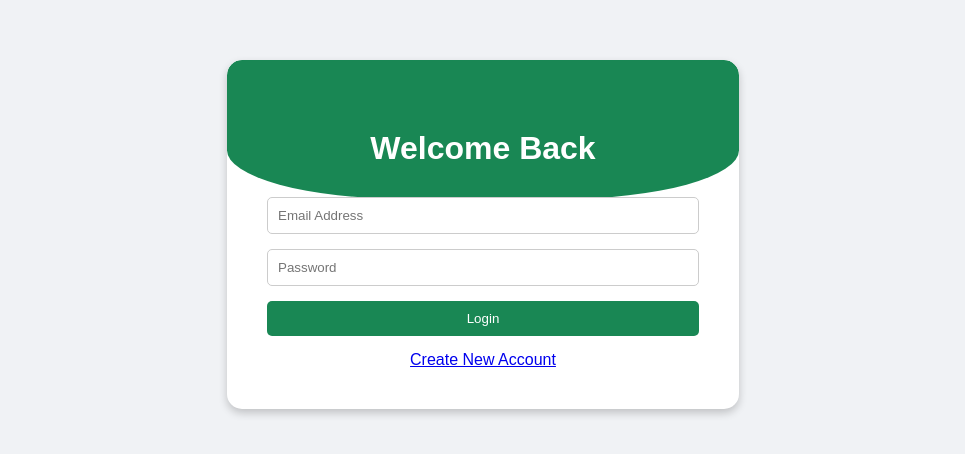
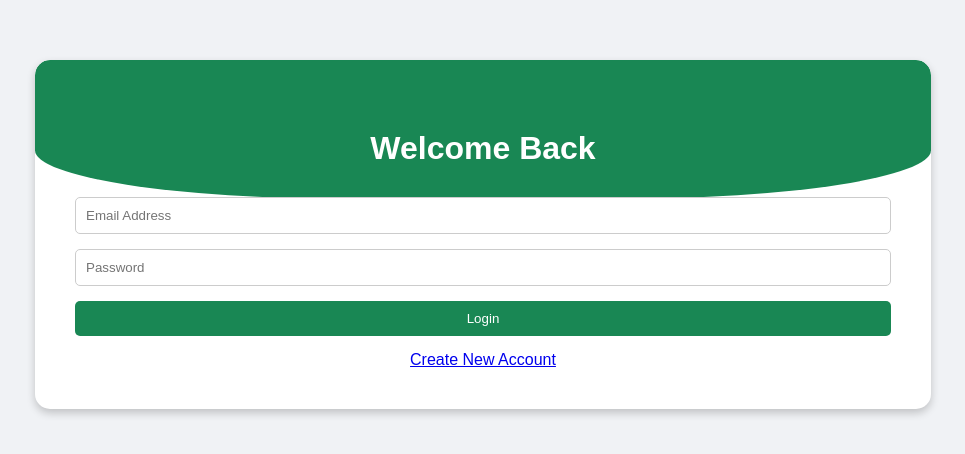
Before and after one commit to AronDevpro/to-do-list, a plain HTML site: page frondend/login.html in a window 1280 px wide. Shown: the part 166-620 px from the top of the page, without its empty margins (157-1122 px from the left). Drawn offline with Linux system fonts and the light colour scheme.

Commit message:
Update main.css

```diff
--- a/frondend/assets/css/main.css
+++ b/frondend/assets/css/main.css
@@ -281,6 +281,9 @@ body {
     .task, .tasks {
         width: 90%;
     }
+    .card {
+        width: 90%;
+    }
 }
 
 /* For medium devices (desktops, 992px and up) */
@@ -288,4 +291,7 @@ body {
     .task, .tasks {
         width: 60%;
     }
+    .card {
+        width: 70%;
+    }
 }
```
